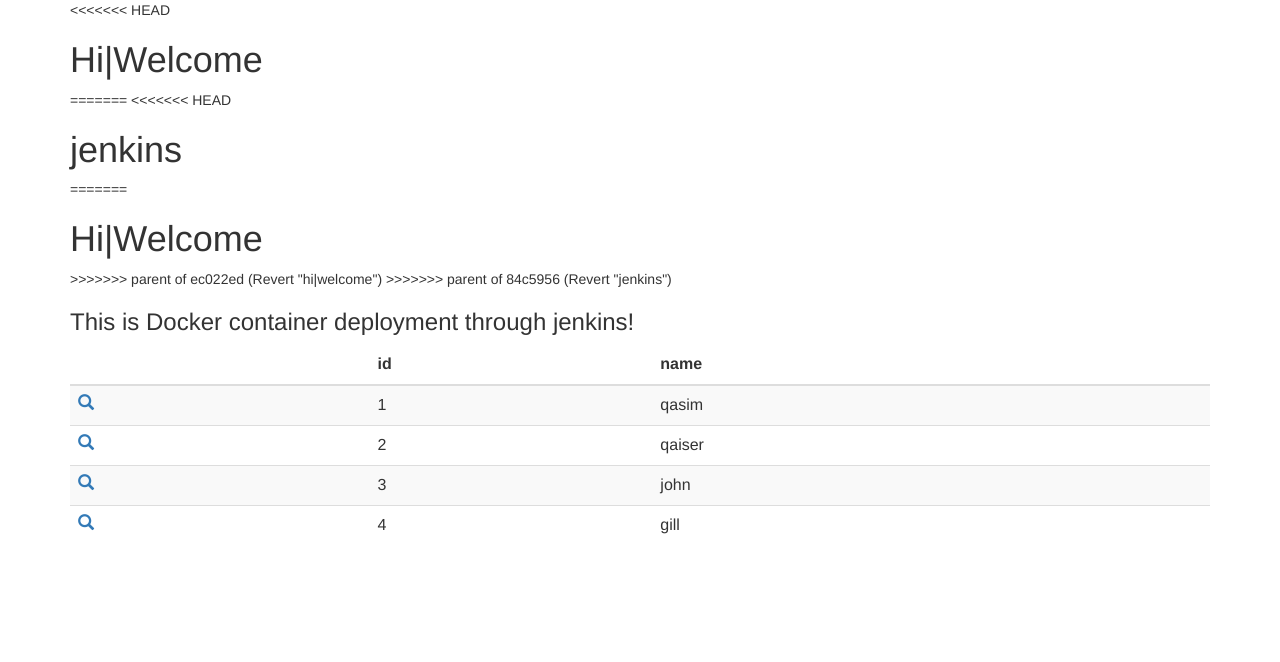
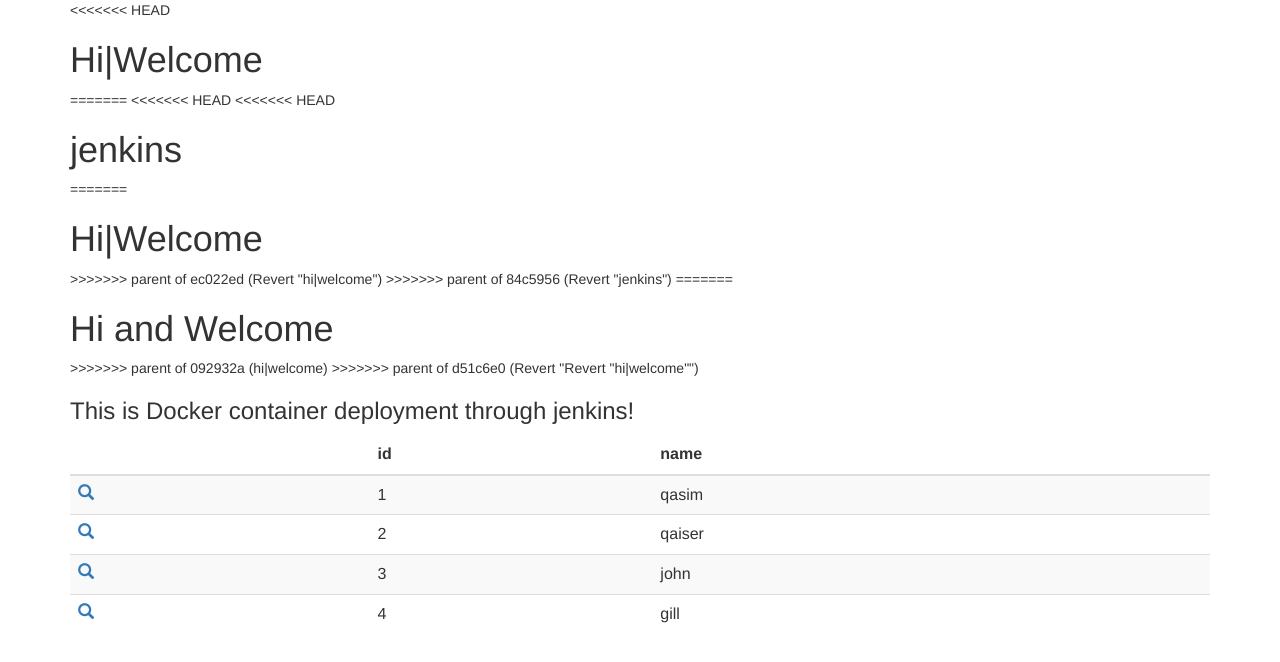
Before and after one commit to writingtoqasim/php-sql-docker, a PHP site: page / in a window 1280 px wide. Shown: the top 662 px of the page. Run offline with PHP 8.4, Linux system fonts and the light colour scheme; data comes from the database, SQL or seed files in the repository; data that the repository does not hold is empty.

Commit message:
Revert "Revert "Revert "hi|welcome"""
This reverts commit d51c6e0024c9cbe3e1bd000a8ea7b42769e60cb3.

```diff
--- a/www/index.php
+++ b/www/index.php
@@ -17,11 +17,16 @@
 
 =======
 <<<<<<< HEAD
+<<<<<<< HEAD
     <?php echo "<h1>jenkins</h1>"; ?>
 =======
     <?php echo "<h1>Hi|Welcome</h1>"; ?>
 >>>>>>> parent of ec022ed (Revert "hi|welcome")
 >>>>>>> parent of 84c5956 (Revert "jenkins")
+=======
+    <?php echo "<h1>Hi and Welcome</h1>"; ?>
+>>>>>>> parent of 092932a (hi|welcome)
+>>>>>>> parent of d51c6e0 (Revert "Revert "hi|welcome"")
 	<?php echo "<h3>This is Docker container deployment through jenkins!</h3>"; ?>
 
     <?php
```
